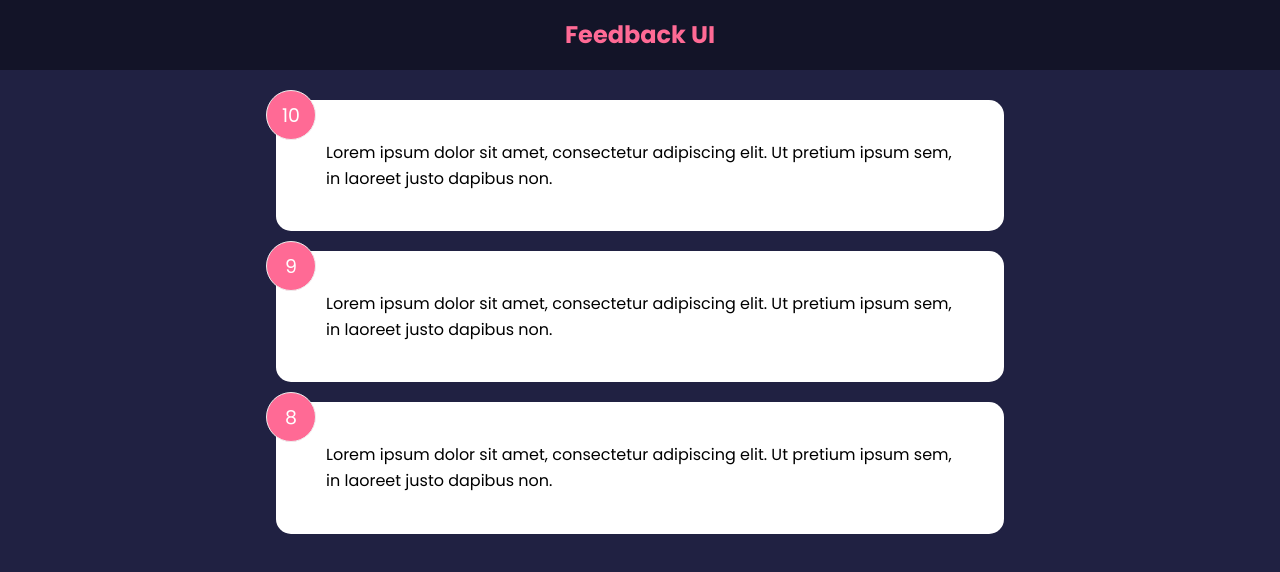
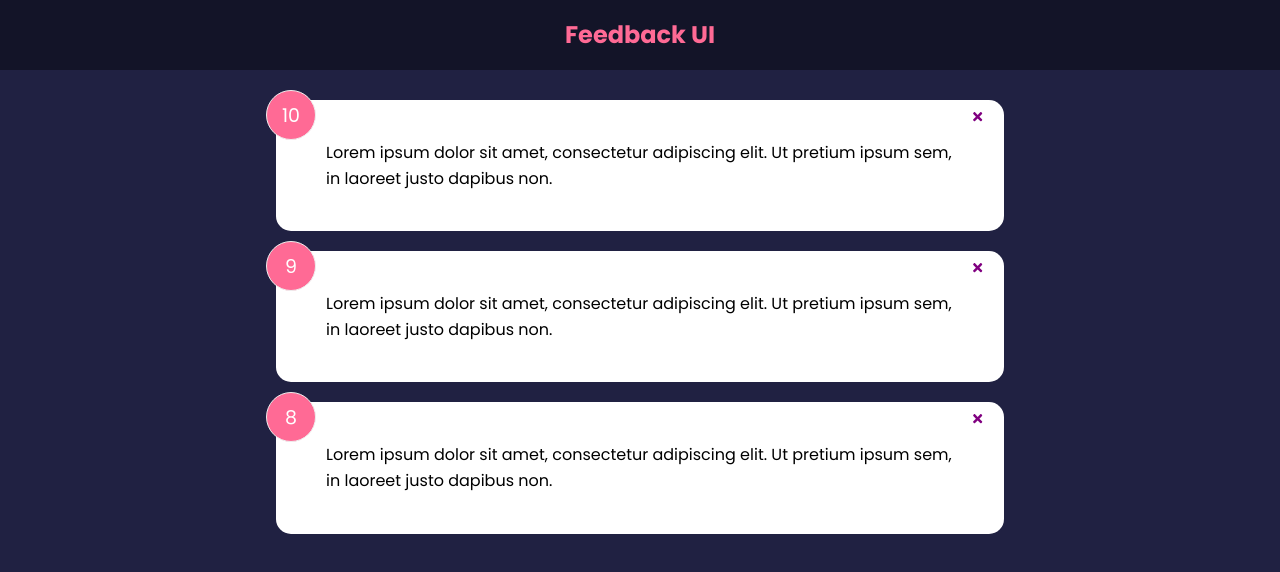
Before and after one commit to OlgaFelczak/Feedback-App, a React (Vite) app: page / in a window 1280 px wide. Shown: the top 572 px of the page. Built offline with nearby package versions, Linux system fonts and the light colour scheme.

Commit message:
Add delete button and feedback delete function.

```diff
--- a/package.json
+++ b/package.json
@@ -11,7 +11,8 @@
   },
   "dependencies": {
     "react": "^18.2.0",
-    "react-dom": "^18.2.0"
+    "react-dom": "^18.2.0",
+    "react-icons": "^4.9.0"
   },
   "devDependencies": {
     "@types/react": "^18.0.28",
--- a/src/App.jsx
+++ b/src/App.jsx
@@ -6,11 +6,17 @@
 function App() {
   const [feedback, setFeedback] = useState(FeedbackData);
 
+  const deleteFeedback = (id) => {
+    if (window.confirm('Are you sure you want to delete?')) {
+      setFeedback(feedback.filter((item) => item.id !== id));
+    }
+  };
+
   return (
     <>
       <Header />
       <div className="container">
-        <FeedbackList feedback={feedback} />
+        <FeedbackList feedback={feedback} handleDelete={deleteFeedback} />
       </div>
     </>
   );
--- a/src/components/FeedbackItem.jsx
+++ b/src/components/FeedbackItem.jsx
@@ -1,10 +1,14 @@
+import { FaTimes } from 'react-icons/fa';
 import PropTypes from 'prop-types';
 import Card from './shared/Card';
 
-function FeedbackItem({ item }) {
+function FeedbackItem({ item, handleDelete }) {
   return (
     <Card>
       <div className="num-display">{item.rating}</div>
+      <button onClick={() => handleDelete(item.id)} className="close">
+        <FaTimes color="purple" />
+      </button>
       <div className="text-display">{item.text}</div>
     </Card>
   );
--- a/src/components/FeedbackList.jsx
+++ b/src/components/FeedbackList.jsx
@@ -1,7 +1,7 @@
 import PropTypes from 'prop-types';
 import FeedbackItem from './FeedbackItem';
 
-function FeedbackList({ feedback }) {
+function FeedbackList({ feedback, handleDelete }) {
   console.log(feedback);
 
   if (!feedback || feedback.length === 0) {
@@ -10,7 +10,7 @@
   return (
     <div className="feedback-list">
       {feedback.map((item) => (
-        <FeedbackItem key={item.id} item={item} />
+        <FeedbackItem key={item.id} item={item} handleDelete={handleDelete} />
       ))}
     </div>
   );
--- a/src/index.css
+++ b/src/index.css
@@ -69,3 +69,12 @@
   top: -10px;
   left: -10px;
 }
+
+.close {
+  position: absolute;
+  top: 10px;
+  right: 20px;
+  cursor: pointer;
+  background: none;
+  border: none;
+}
```
Also changed, not shown: 1 other file (tests, documents, lock files or other folders).
